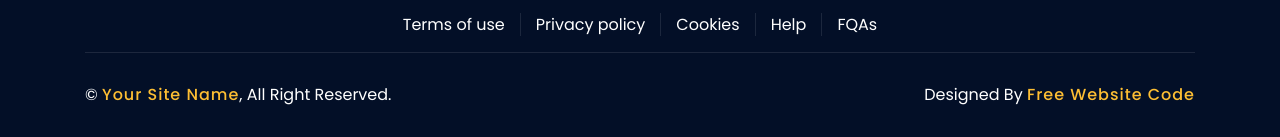
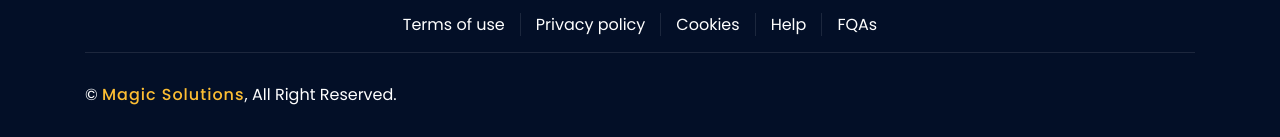
Before and after one commit to koolung/magic-solutions-website-demo2, a plain HTML site: page index.html in a window 1280 px wide. Shown: the part 6646-6783 px from the top of the page. Drawn offline with nearby package versions, Linux system fonts and the light colour scheme.

Commit message:
Update index.html

```diff
--- a/index.html
+++ b/index.html
@@ -859,12 +859,11 @@
                 <div class="container copyright">
                     <div class="row">
                         <div class="col-md-6">
-                            <p>&copy; <a href="https://freewebsitecode.com">Your Site Name</a>, All Right Reserved.</p>
+                            <p>&copy; <a href="#">Magic Solutions</a>, All Right Reserved.</p>
                         </div>
 
 
                         <div class="col-md-6">
-                            <p>Designed By <a href="https://freewebsitecode.com">Free Website Code</a></p>
                         </div>
                     </div>
                 </div>
```
